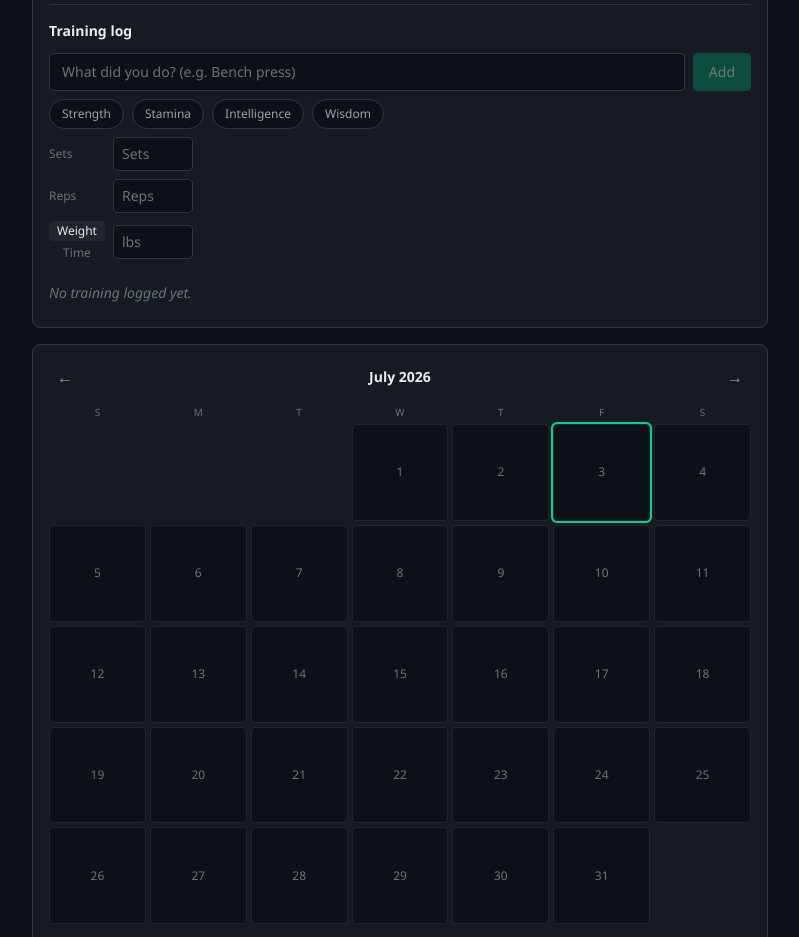
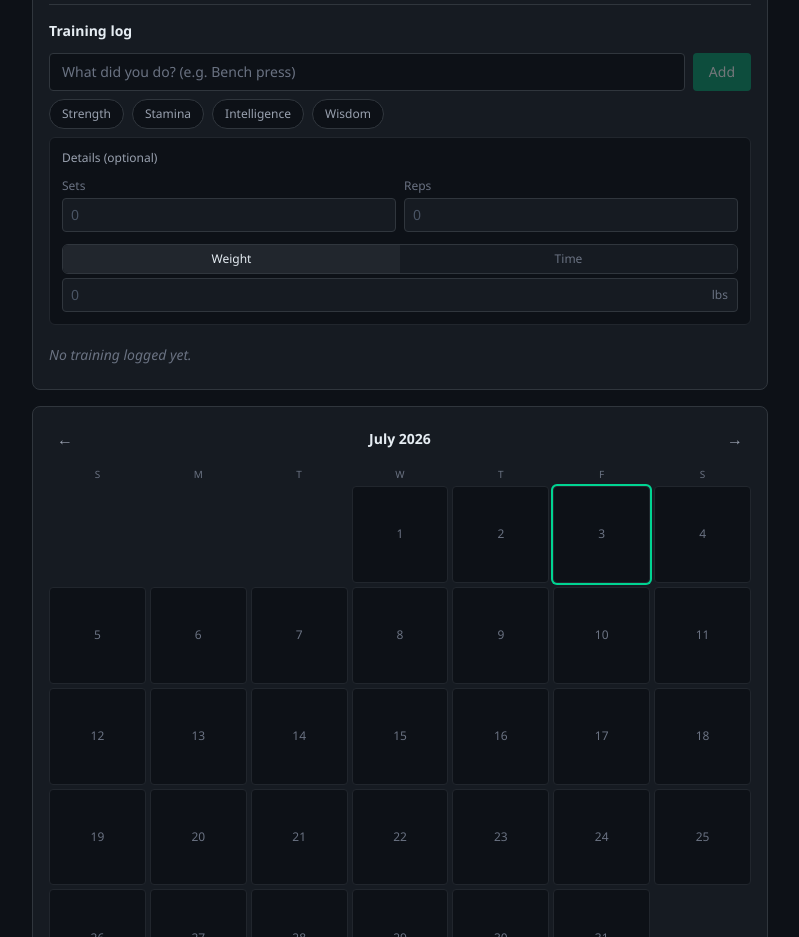
Before and after one commit to ryanbarela-stack/nomzilla, a React (Vite) app: page / in a window 1280 px wide. Shown: the part 1000-1937 px from the top of the page, without its empty margins (240-1039 px from the left). Built offline with nearby package versions, Linux system fonts and the light colour scheme.

Commit message:
Reorganize the Sets/Reps/Weight-or-Time fields into a clearer details card
Groups Sets and Reps into a labeled 2-column grid, and turns Weight/Time
into a proper full-width segmented toggle with the unit (lbs/min) shown
inline in the input, all inside a distinct "Details (optional)" card.

```diff
--- a/src/components/DayPanel.tsx
+++ b/src/components/DayPanel.tsx
@@ -186,65 +186,85 @@ export function DayPanel({
             })}
           </div>
 
-          <div className="flex flex-col gap-2">
-            <div className="flex items-center gap-2">
-              <label className="w-14 shrink-0 text-xs text-gray-500">Sets</label>
+          <div className="bg-[#0d1117] border border-[#21262d] rounded-md p-3 flex flex-col gap-3">
+            <div className="text-xs font-medium text-gray-400">Details (optional)</div>
+
+            <div className="grid grid-cols-2 gap-2">
+              <div className="flex flex-col gap-1">
+                <label htmlFor="habit-sets" className="text-xs text-gray-500">
+                  Sets
+                </label>
                 <input
+                  id="habit-sets"
                   type="number"
-                placeholder="Sets"
+                  placeholder="0"
                   value={sets}
                   onChange={(e) => setSets(e.target.value)}
                   min={0}
-                className="w-20 bg-[#0d1117] border border-[#30363d] rounded px-2 py-1.5 text-sm text-[#e6edf3] placeholder:text-gray-500 focus:outline-none focus:border-emerald-500"
+                  className="w-full bg-[#161b22] border border-[#30363d] rounded px-2 py-1.5 text-sm text-[#e6edf3] placeholder:text-gray-600 focus:outline-none focus:border-emerald-500"
                 />
               </div>
-            <div className="flex items-center gap-2">
-              <label className="w-14 shrink-0 text-xs text-gray-500">Reps</label>
+              <div className="flex flex-col gap-1">
+                <label htmlFor="habit-reps" className="text-xs text-gray-500">
+                  Reps
+                </label>
                 <input
+                  id="habit-reps"
                   type="number"
-                placeholder="Reps"
+                  placeholder="0"
                   value={reps}
                   onChange={(e) => setReps(e.target.value)}
                   min={0}
-                className="w-20 bg-[#0d1117] border border-[#30363d] rounded px-2 py-1.5 text-sm text-[#e6edf3] placeholder:text-gray-500 focus:outline-none focus:border-emerald-500"
+                  className="w-full bg-[#161b22] border border-[#30363d] rounded px-2 py-1.5 text-sm text-[#e6edf3] placeholder:text-gray-600 focus:outline-none focus:border-emerald-500"
                 />
               </div>
-            <div className="flex items-center gap-2">
-              <div className="w-14 shrink-0 flex flex-col gap-0.5">
+            </div>
+
+            <div className="flex flex-col gap-1">
+              <div className="flex rounded-md overflow-hidden border border-[#30363d]">
                 <button
                   type="button"
                   onClick={() => setMetricMode("weight")}
-                  className={`px-1.5 py-0.5 text-xs rounded ${metricMode === "weight" ? "bg-[#21262d] text-[#e6edf3]" : "text-gray-500"}`}
+                  className={`flex-1 px-2 py-1.5 text-xs font-medium transition-colors ${
+                    metricMode === "weight" ? "bg-[#21262d] text-[#e6edf3]" : "bg-[#161b22] text-gray-500 hover:text-gray-300"
+                  }`}
                 >
                   Weight
                 </button>
                 <button
                   type="button"
                   onClick={() => setMetricMode("time")}
-                  className={`px-1.5 py-0.5 text-xs rounded ${metricMode === "time" ? "bg-[#21262d] text-[#e6edf3]" : "text-gray-500"}`}
+                  className={`flex-1 px-2 py-1.5 text-xs font-medium transition-colors ${
+                    metricMode === "time" ? "bg-[#21262d] text-[#e6edf3]" : "bg-[#161b22] text-gray-500 hover:text-gray-300"
+                  }`}
                 >
                   Time
                 </button>
               </div>
+              <div className="relative">
                 {metricMode === "weight" ? (
                   <input
                     type="number"
-                  placeholder="lbs"
+                    placeholder="0"
                     value={weight}
                     onChange={(e) => setWeight(e.target.value)}
                     min={0}
-                  className="w-20 bg-[#0d1117] border border-[#30363d] rounded px-2 py-1.5 text-sm text-[#e6edf3] placeholder:text-gray-500 focus:outline-none focus:border-emerald-500"
+                    className="w-full bg-[#161b22] border border-[#30363d] rounded px-2 py-1.5 pr-10 text-sm text-[#e6edf3] placeholder:text-gray-600 focus:outline-none focus:border-emerald-500"
                   />
                 ) : (
                   <input
                     type="number"
-                  placeholder="min"
+                    placeholder="0"
                     value={durationMinutes}
                     onChange={(e) => setDurationMinutes(e.target.value)}
                     min={0}
-                  className="w-20 bg-[#0d1117] border border-[#30363d] rounded px-2 py-1.5 text-sm text-[#e6edf3] placeholder:text-gray-500 focus:outline-none focus:border-emerald-500"
+                    className="w-full bg-[#161b22] border border-[#30363d] rounded px-2 py-1.5 pr-10 text-sm text-[#e6edf3] placeholder:text-gray-600 focus:outline-none focus:border-emerald-500"
                   />
                 )}
+                <span className="absolute right-2.5 top-1/2 -translate-y-1/2 text-xs text-gray-500 pointer-events-none">
+                  {metricMode === "weight" ? "lbs" : "min"}
+                </span>
+              </div>
             </div>
           </div>
         </form>
```
Lines whose indentation alone changed are shown as unchanged.
